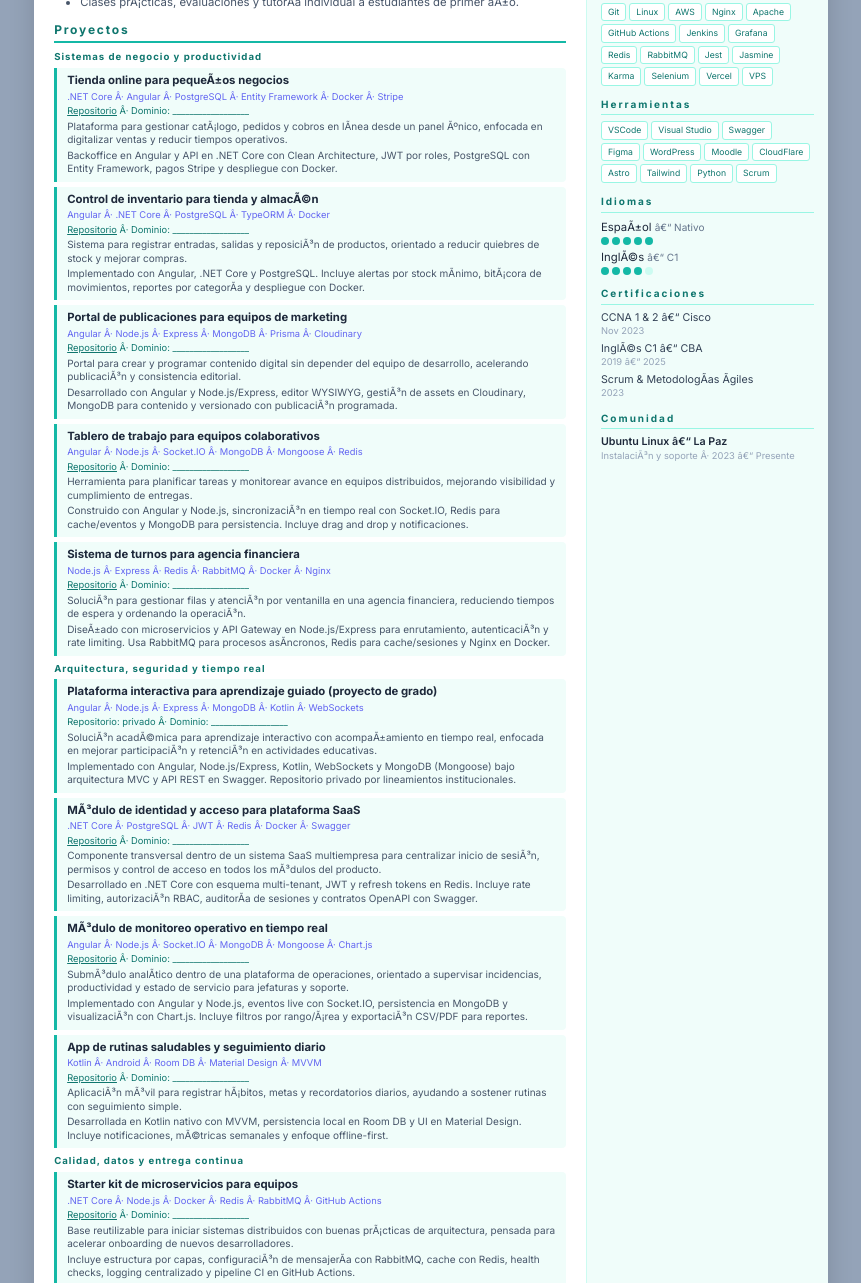
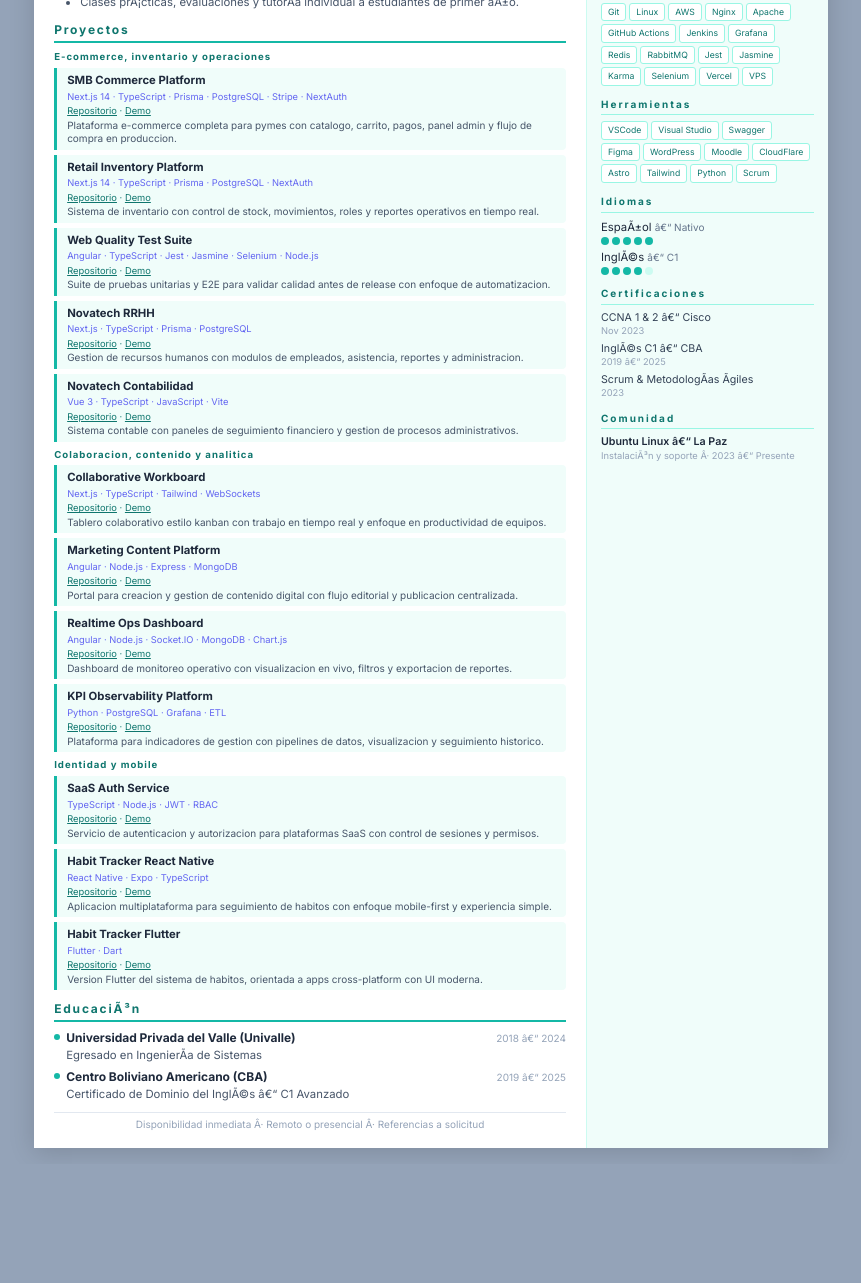
Before and after one commit to Rybak2001/cv-public-versions, a plain HTML site: page cv-software-engineer-color.html in a window 1280 px wide. Shown: the part 693-1976 px from the top of the page, without its empty margins (209-1070 px from the left). After the commit the page ends 1857 px from the top, so only its background shows below. Drawn offline with Linux system fonts and the light colour scheme.

Commit message:
Update CV projects to repos published on Vercel and remove version suffixes

```diff
--- a/cv-software-engineer-color-v9.html
+++ b/cv-software-engineer-color.html
@@ -3,7 +3,7 @@
 <head>
     <meta charset="UTF-8">
     <meta name="viewport" content="width=device-width, initial-scale=1.0">
-    <title>Pedro Chacolla - CV Color (V9)</title>
+    <title>Pedro Chacolla â€“ Desarrollador de Software</title>
     <style>
         @import url('https://fonts.googleapis.com/css2?family=Inter:wght@300;400;500;600;700;800&display=swap');
 
@@ -367,158 +367,100 @@
                     </ul>
                 </div>
             </section>
-
             <!-- PROYECTOS -->
             <section class="sec">
                 <h2 class="sec-t">Proyectos</h2>
 
-                <div class="proj-cat">Sistemas de negocio y productividad</div>
+                <div class="proj-cat">E-commerce, inventario y operaciones</div>
 
                 <div class="proj">
-                    <div class="proj-name">Tienda online para pequeÃ±os negocios</div>
-                    <div class="proj-tech">.NET Core Â· Angular Â· PostgreSQL Â· Entity Framework Â· Docker Â· Stripe</div>
-                    <div class="proj-links"><a href="https://github.com/Rybak2001/smb-commerce-platform">Repositorio</a> Â· Dominio: __________________</div>
-                    <div class="proj-desc">
-                        <p>Plataforma para gestionar catÃ¡logo, pedidos y cobros en lÃ­nea desde un panel Ãºnico, enfocada en digitalizar ventas y reducir tiempos operativos.</p>
-                        <p>Backoffice en Angular y API en .NET Core con Clean Architecture, JWT por roles, PostgreSQL con Entity Framework, pagos Stripe y despliegue con Docker.</p>
-                    </div>
+                    <div class="proj-name">SMB Commerce Platform</div>
+                    <div class="proj-tech">Next.js 14 · TypeScript · Prisma · PostgreSQL · Stripe · NextAuth</div>
+                    <div class="proj-links"><a href="https://github.com/Rybak2001/smb-commerce-platform">Repositorio</a> · <a href="https://smb-commerce-platform.vercel.app">Demo</a></div>
+                    <div class="proj-desc">Plataforma e-commerce completa para pymes con catalogo, carrito, pagos, panel admin y flujo de compra en produccion.</div>
                 </div>
 
                 <div class="proj">
-                    <div class="proj-name">Control de inventario para tienda y almacÃ©n</div>
-                    <div class="proj-tech">Angular Â· .NET Core Â· PostgreSQL Â· TypeORM Â· Docker</div>
-                    <div class="proj-links"><a href="https://github.com/Rybak2001/retail-inventory-platform">Repositorio</a> Â· Dominio: __________________</div>
-                    <div class="proj-desc">
-                        <p>Sistema para registrar entradas, salidas y reposiciÃ³n de productos, orientado a reducir quiebres de stock y mejorar compras.</p>
-                        <p>Implementado con Angular, .NET Core y PostgreSQL. Incluye alertas por stock mÃ­nimo, bitÃ¡cora de movimientos, reportes por categorÃ­a y despliegue con Docker.</p>
-                    </div>
+                    <div class="proj-name">Retail Inventory Platform</div>
+                    <div class="proj-tech">Next.js 14 · TypeScript · Prisma · PostgreSQL · NextAuth</div>
+                    <div class="proj-links"><a href="https://github.com/Rybak2001/retail-inventory-platform">Repositorio</a> · <a href="https://retail-inventory-platform-gamma.vercel.app">Demo</a></div>
+                    <div class="proj-desc">Sistema de inventario con control de stock, movimientos, roles y reportes operativos en tiempo real.</div>
                 </div>
 
                 <div class="proj">
-                    <div class="proj-name">Portal de publicaciones para equipos de marketing</div>
-                    <div class="proj-tech">Angular Â· Node.js Â· Express Â· MongoDB Â· Prisma Â· Cloudinary</div>
-                    <div class="proj-links"><a href="https://github.com/Rybak2001/marketing-content-platform">Repositorio</a> Â· Dominio: __________________</div>
-                    <div class="proj-desc">
-                        <p>Portal para crear y programar contenido digital sin depender del equipo de desarrollo, acelerando publicaciÃ³n y consistencia editorial.</p>
-                        <p>Desarrollado con Angular y Node.js/Express, editor WYSIWYG, gestiÃ³n de assets en Cloudinary, MongoDB para contenido y versionado con publicaciÃ³n programada.</p>
-                    </div>
+                    <div class="proj-name">Web Quality Test Suite</div>
+                    <div class="proj-tech">Angular · TypeScript · Jest · Jasmine · Selenium · Node.js</div>
+                    <div class="proj-links"><a href="https://github.com/Rybak2001/web-quality-test-suite">Repositorio</a> · <a href="https://web-quality-test-suite.vercel.app">Demo</a></div>
+                    <div class="proj-desc">Suite de pruebas unitarias y E2E para validar calidad antes de release con enfoque de automatizacion.</div>
                 </div>
 
                 <div class="proj">
-                    <div class="proj-name">Tablero de trabajo para equipos colaborativos</div>
-                    <div class="proj-tech">Angular Â· Node.js Â· Socket.IO Â· MongoDB Â· Mongoose Â· Redis</div>
-                    <div class="proj-links"><a href="https://github.com/Rybak2001/collaborative-workboard">Repositorio</a> Â· Dominio: __________________</div>
-                    <div class="proj-desc">
-                        <p>Herramienta para planificar tareas y monitorear avance en equipos distribuidos, mejorando visibilidad y cumplimiento de entregas.</p>
-                        <p>Construido con Angular y Node.js, sincronizaciÃ³n en tiempo real con Socket.IO, Redis para cache/eventos y MongoDB para persistencia. Incluye drag and drop y notificaciones.</p>
-                    </div>
+                    <div class="proj-name">Novatech RRHH</div>
+                    <div class="proj-tech">Next.js · TypeScript · Prisma · PostgreSQL</div>
+                    <div class="proj-links"><a href="https://github.com/Rybak2001/novatech-rrhh">Repositorio</a> · <a href="https://novatech-rrhh.vercel.app">Demo</a></div>
+                    <div class="proj-desc">Gestion de recursos humanos con modulos de empleados, asistencia, reportes y administracion.</div>
                 </div>
 
                 <div class="proj">
-                    <div class="proj-name">Sistema de turnos para agencia financiera</div>
-                    <div class="proj-tech">Node.js Â· Express Â· Redis Â· RabbitMQ Â· Docker Â· Nginx</div>
-                    <div class="proj-links"><a href="https://github.com/Rybak2001/banking-queue-system">Repositorio</a> Â· Dominio: __________________</div>
-                    <div class="proj-desc">
-                        <p>SoluciÃ³n para gestionar filas y atenciÃ³n por ventanilla en una agencia financiera, reduciendo tiempos de espera y ordenando la operaciÃ³n.</p>
-                        <p>DiseÃ±ado con microservicios y API Gateway en Node.js/Express para enrutamiento, autenticaciÃ³n y rate limiting. Usa RabbitMQ para procesos asÃ­ncronos, Redis para cache/sesiones y Nginx en Docker.</p>
-                    </div>
+                    <div class="proj-name">Novatech Contabilidad</div>
+                    <div class="proj-tech">Vue 3 · TypeScript · JavaScript · Vite</div>
+                    <div class="proj-links"><a href="https://github.com/Rybak2001/novatech-contabilidad">Repositorio</a> · <a href="https://novatech-contabilidad.vercel.app">Demo</a></div>
+                    <div class="proj-desc">Sistema contable con paneles de seguimiento financiero y gestion de procesos administrativos.</div>
                 </div>
 
-                <div class="proj-cat">Arquitectura, seguridad y tiempo real</div>
+                <div class="proj-cat">Colaboracion, contenido y analitica</div>
 
                 <div class="proj">
-                    <div class="proj-name">Plataforma interactiva para aprendizaje guiado (proyecto de grado)</div>
-                    <div class="proj-tech">Angular Â· Node.js Â· Express Â· MongoDB Â· Kotlin Â· WebSockets</div>
-                    <div class="proj-links">Repositorio: privado Â· Dominio: __________________</div>
-                    <div class="proj-desc">
-                        <p>SoluciÃ³n acadÃ©mica para aprendizaje interactivo con acompaÃ±amiento en tiempo real, enfocada en mejorar participaciÃ³n y retenciÃ³n en actividades educativas.</p>
-                        <p>Implementado con Angular, Node.js/Express, Kotlin, WebSockets y MongoDB (Mongoose) bajo arquitectura MVC y API REST en Swagger. Repositorio privado por lineamientos institucionales.</p>
-                    </div>
+                    <div class="proj-name">Collaborative Workboard</div>
+                    <div class="proj-tech">Next.js · TypeScript · Tailwind · WebSockets</div>
+                    <div class="proj-links"><a href="https://github.com/Rybak2001/collaborative-workboard">Repositorio</a> · <a href="https://collaborative-workboard.vercel.app">Demo</a></div>
+                    <div class="proj-desc">Tablero colaborativo estilo kanban con trabajo en tiempo real y enfoque en productividad de equipos.</div>
                 </div>
 
                 <div class="proj">
-                    <div class="proj-name">MÃ³dulo de identidad y acceso para plataforma SaaS</div>
-                    <div class="proj-tech">.NET Core Â· PostgreSQL Â· JWT Â· Redis Â· Docker Â· Swagger</div>
-                    <div class="proj-links"><a href="https://github.com/Rybak2001/saas-auth-service">Repositorio</a> Â· Dominio: __________________</div>
-                    <div class="proj-desc">
-                        <p>Componente transversal dentro de un sistema SaaS multiempresa para centralizar inicio de sesiÃ³n, permisos y control de acceso en todos los mÃ³dulos del producto.</p>
-                        <p>Desarrollado en .NET Core con esquema multi-tenant, JWT y refresh tokens en Redis. Incluye rate limiting, autorizaciÃ³n RBAC, auditorÃ­a de sesiones y contratos OpenAPI con Swagger.</p>
-                    </div>
+                    <div class="proj-name">Marketing Content Platform</div>
+                    <div class="proj-tech">Angular · Node.js · Express · MongoDB</div>
+                    <div class="proj-links"><a href="https://github.com/Rybak2001/marketing-content-platform">Repositorio</a> · <a href="https://marketing-content-platform-seven.vercel.app">Demo</a></div>
+                    <div class="proj-desc">Portal para creacion y gestion de contenido digital con flujo editorial y publicacion centralizada.</div>
                 </div>
 
                 <div class="proj">
-                    <div class="proj-name">MÃ³dulo de monitoreo operativo en tiempo real</div>
-                    <div class="proj-tech">Angular Â· Node.js Â· Socket.IO Â· MongoDB Â· Mongoose Â· Chart.js</div>
-                    <div class="proj-links"><a href="https://github.com/Rybak2001/realtime-ops-dashboard">Repositorio</a> Â· Dominio: __________________</div>
-                    <div class="proj-desc">
-                        <p>SubmÃ³dulo analÃ­tico dentro de una plataforma de operaciones, orientado a supervisar incidencias, productividad y estado de servicio para jefaturas y soporte.</p>
-                        <p>Implementado con Angular y Node.js, eventos live con Socket.IO, persistencia en MongoDB y visualizaciÃ³n con Chart.js. Incluye filtros por rango/Ã¡rea y exportaciÃ³n CSV/PDF para reportes.</p>
-                    </div>
+                    <div class="proj-name">Realtime Ops Dashboard</div>
+                    <div class="proj-tech">Angular · Node.js · Socket.IO · MongoDB · Chart.js</div>
+                    <div class="proj-links"><a href="https://github.com/Rybak2001/realtime-ops-dashboard">Repositorio</a> · <a href="https://realtime-ops-dashboard.vercel.app">Demo</a></div>
+                    <div class="proj-desc">Dashboard de monitoreo operativo con visualizacion en vivo, filtros y exportacion de reportes.</div>
                 </div>
 
                 <div class="proj">
-                    <div class="proj-name">App de rutinas saludables y seguimiento diario</div>
-                    <div class="proj-tech">Kotlin Â· Android Â· Room DB Â· Material Design Â· MVVM</div>
-                    <div class="proj-links"><a href="https://github.com/Rybak2001/habit-tracker-android">Repositorio</a> Â· Dominio: __________________</div>
-                    <div class="proj-desc">
-                        <p>AplicaciÃ³n mÃ³vil para registrar hÃ¡bitos, metas y recordatorios diarios, ayudando a sostener rutinas con seguimiento simple.</p>
-                        <p>Desarrollada en Kotlin nativo con MVVM, persistencia local en Room DB y UI en Material Design. Incluye notificaciones, mÃ©tricas semanales y enfoque offline-first.</p>
-                    </div>
+                    <div class="proj-name">KPI Observability Platform</div>
+                    <div class="proj-tech">Python · PostgreSQL · Grafana · ETL</div>
+                    <div class="proj-links"><a href="https://github.com/Rybak2001/kpi-observability-platform">Repositorio</a> · <a href="https://kpi-observability-platform.vercel.app">Demo</a></div>
+                    <div class="proj-desc">Plataforma para indicadores de gestion con pipelines de datos, visualizacion y seguimiento historico.</div>
                 </div>
 
-                <div class="proj-cat">Calidad, datos y entrega continua</div>
+                <div class="proj-cat">Identidad y mobile</div>
 
                 <div class="proj">
-                    <div class="proj-name">Starter kit de microservicios para equipos</div>
-                    <div class="proj-tech">.NET Core Â· Node.js Â· Docker Â· Redis Â· RabbitMQ Â· GitHub Actions</div>
-                    <div class="proj-links"><a href="https://github.com/Rybak2001/microservices-starter-kit">Repositorio</a> Â· Dominio: __________________</div>
-                    <div class="proj-desc">
-                        <p>Base reutilizable para iniciar sistemas distribuidos con buenas prÃ¡cticas de arquitectura, pensada para acelerar onboarding de nuevos desarrolladores.</p>
-                        <p>Incluye estructura por capas, configuraciÃ³n de mensajerÃ­a con RabbitMQ, cache con Redis, health checks, logging centralizado y pipeline CI en GitHub Actions.</p>
-                    </div>
+                    <div class="proj-name">SaaS Auth Service</div>
+                    <div class="proj-tech">TypeScript · Node.js · JWT · RBAC</div>
+                    <div class="proj-links"><a href="https://github.com/Rybak2001/saas-auth-service">Repositorio</a> · <a href="https://saas-auth-service.vercel.app">Demo</a></div>
+                    <div class="proj-desc">Servicio de autenticacion y autorizacion para plataformas SaaS con control de sesiones y permisos.</div>
                 </div>
 
                 <div class="proj">
-                    <div class="proj-name">CLI para estandarizar APIs REST en equipos</div>
-                    <div class="proj-tech">Node.js Â· TypeScript Â· OpenAPI Â· Spectral Â· ESLint Â· Husky</div>
-                    <div class="proj-links"><a href="https://github.com/Rybak2001/api-standards-cli">Repositorio</a> Â· Dominio: __________________</div>
-                    <div class="proj-desc">
-                        <p>Herramienta de lÃ­nea de comandos para validar convenciones y calidad de APIs en proyectos colaborativos, reduciendo inconsistencias entre equipos.</p>
-                        <p>Genera plantillas de endpoints, valida contratos OpenAPI con reglas personalizadas (Spectral) e integra controles de calidad en pre-commit con Husky y ESLint.</p>
-                    </div>
+                    <div class="proj-name">Habit Tracker React Native</div>
+                    <div class="proj-tech">React Native · Expo · TypeScript</div>
+                    <div class="proj-links"><a href="https://github.com/Rybak2001/habit-tracker-reactnative">Repositorio</a> · <a href="https://habit-tracker-reactnative.vercel.app">Demo</a></div>
+                    <div class="proj-desc">Aplicacion multiplataforma para seguimiento de habitos con enfoque mobile-first y experiencia simple.</div>
                 </div>
 
                 <div class="proj">
-                    <div class="proj-name">AutomatizaciÃ³n de publicaciones para software</div>
-                    <div class="proj-tech">GitHub Actions Â· Jenkins Â· Docker Â· Node.js Â· Nginx</div>
-                    <div class="proj-links"><a href="https://github.com/Rybak2001/ci-cd-release-automation">Repositorio</a> Â· Dominio: __________________</div>
-                    <div class="proj-desc">
-                        <p>Pipeline de entrega para publicar versiones con menor riesgo operativo, reduciendo errores manuales y tiempo a producciÃ³n.</p>
-                        <p>Implementado con GitHub Actions y Jenkins para lint/test/build, empaquetado Docker y despliegue a VPS con Nginx. Incluye rollback y verificaciÃ³n post-deploy.</p>
-                    </div>
-                </div>
-
-                <div class="proj">
-                    <div class="proj-name">Observatorio de datos para indicadores de gestiÃ³n</div>
-                    <div class="proj-tech">Python Â· PostgreSQL Â· Grafana Â· BeautifulSoup Â· Requests</div>
-                    <div class="proj-links"><a href="https://github.com/Rybak2001/kpi-observability-platform">Repositorio</a> Â· Dominio: __________________</div>
-                    <div class="proj-desc">
-                        <p>Plataforma para consolidar datos y visualizar indicadores clave de gestiÃ³n, apoyando decisiones con informaciÃ³n histÃ³rica confiable.</p>
-                        <p>Implementa flujo ETL ligero en Python (Requests/BeautifulSoup), carga programada en PostgreSQL y dashboards en Grafana. Incluye limpieza de datos y consultas agregadas para KPIs.</p>
-                    </div>
-                </div>
-
-                <div class="proj">
-                    <div class="proj-name">Sistema de pruebas para calidad de aplicaciones web</div>
-                    <div class="proj-tech">Angular Â· Karma Â· Jasmine Â· Selenium Â· Jest Â· .NET Core</div>
-                    <div class="proj-links"><a href="https://github.com/Rybak2001/web-quality-test-suite">Repositorio</a> Â· Dominio: __________________</div>
-                    <div class="proj-desc">
-                        <p>Conjunto de pruebas para validar funciones crÃ­ticas antes de cada release, disminuyendo defectos y mejorando estabilidad en producciÃ³n.</p>
-                        <p>Incluye pruebas unitarias (Jest, Jasmine/Karma) y E2E con Selenium sobre Angular y .NET Core. Se integra a CI como gate de calidad automatizado.</p>
-                    </div>
+                    <div class="proj-name">Habit Tracker Flutter</div>
+                    <div class="proj-tech">Flutter · Dart</div>
+                    <div class="proj-links"><a href="https://github.com/Rybak2001/habit-tracker-flutter">Repositorio</a> · <a href="https://habit-tracker-flutter-rho.vercel.app">Demo</a></div>
+                    <div class="proj-desc">Version Flutter del sistema de habitos, orientada a apps cross-platform con UI moderna.</div>
                 </div>
             </section>
-
             <!-- EDUCACIÃ“N -->
             <section class="sec">
                 <h2 class="sec-t">EducaciÃ³n</h2>
```
Also changed, not shown: cv-software-engineer-harvard.html (renamed from cv-software-engineer-harvard-v11.html, +38 -40 lines), 1 other file.
